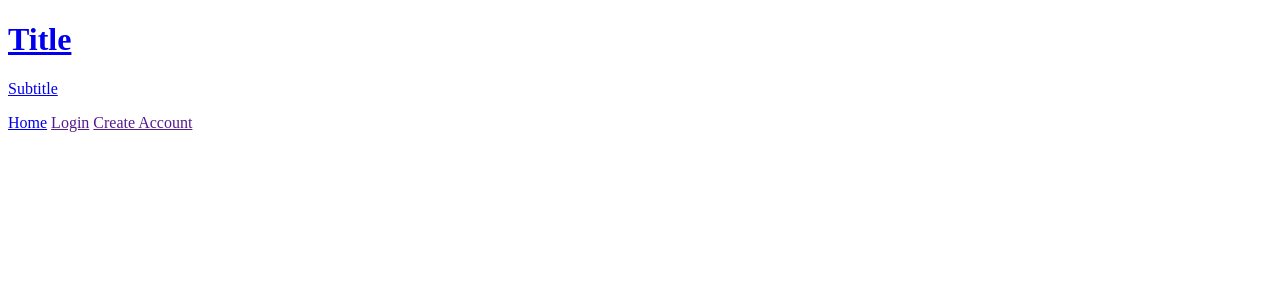
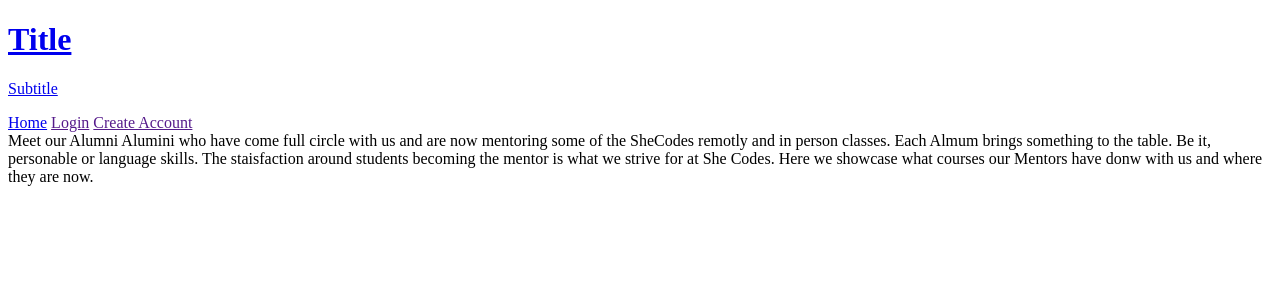
Before and after one commit to SheCodesAus/plus-pilbara-2021, a Django app: template groupproject/swc/templates/swc/alumni.html in a window 1280 px wide. Shown: the top 300 px of the page. Run offline with Django 3.2, Linux system fonts and the light colour scheme; the template is opened without the code that fills it, so the values that code supplies are empty.

Commit message:
wordage on alumni html

```diff
--- a/groupproject/swc/templates/swc/alumni.html
+++ b/groupproject/swc/templates/swc/alumni.html
@@ -5,6 +5,33 @@
 
 {% block content %}
 
+<!DOCTYPE html>
+<html>
+    <head>
+        Meet our Alumni
+        <meta charset="utf-8" />
+        <meta
+            name="viewport"
+            content="width=device-width, initial-scale=1, shrink-to-fit=no"
+        />
+        <title>Meet the team  </title>
+        <link rel="stylesheet" href="styles.css" />
+
+        <body>
+           Alumini who have come full circle with us and are now mentoring some of the
+           SheCodes remotly and in person classes. Each Almum brings something to the table. Be it,
+           personable or language skills. The staisfaction around students becoming the mentor is what we strive
+           for at She Codes. Here we showcase what courses our Mentors have donw with us and where they are now.
+        </body>
+    </head>
+</html>
+
+
+
+
+
+
+<!--Alumni page for showcasing what courses have been done &  if flowed onto Mentoring -->
 <!-- Enter page content -->
 
 
```
